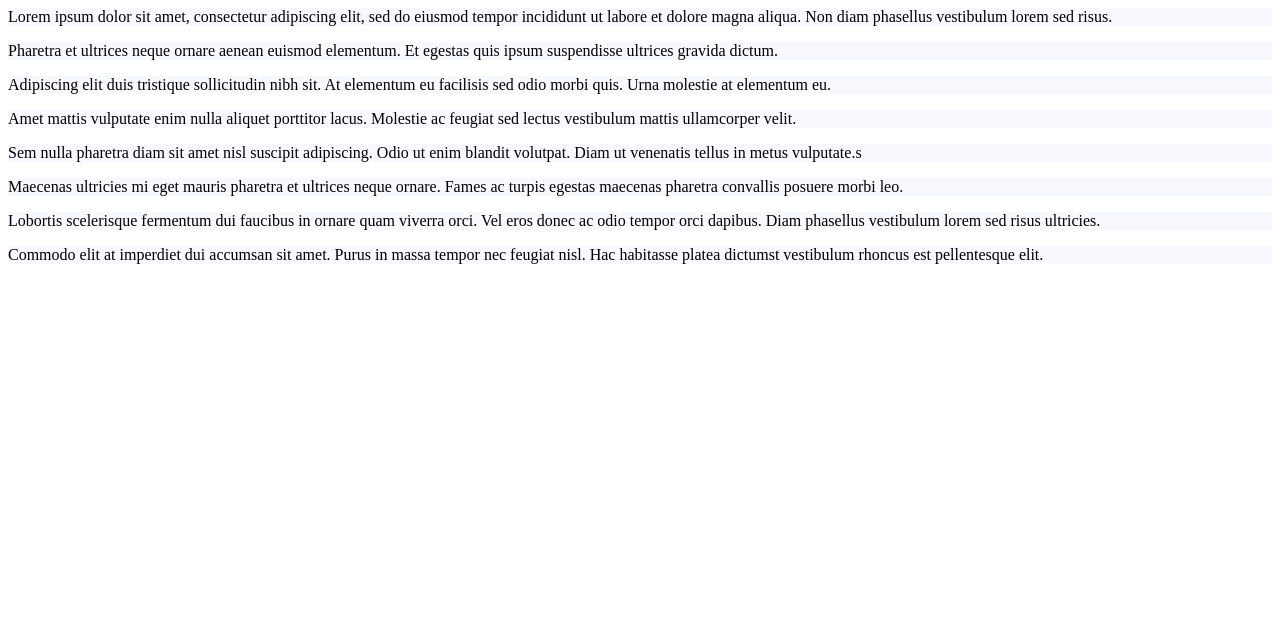
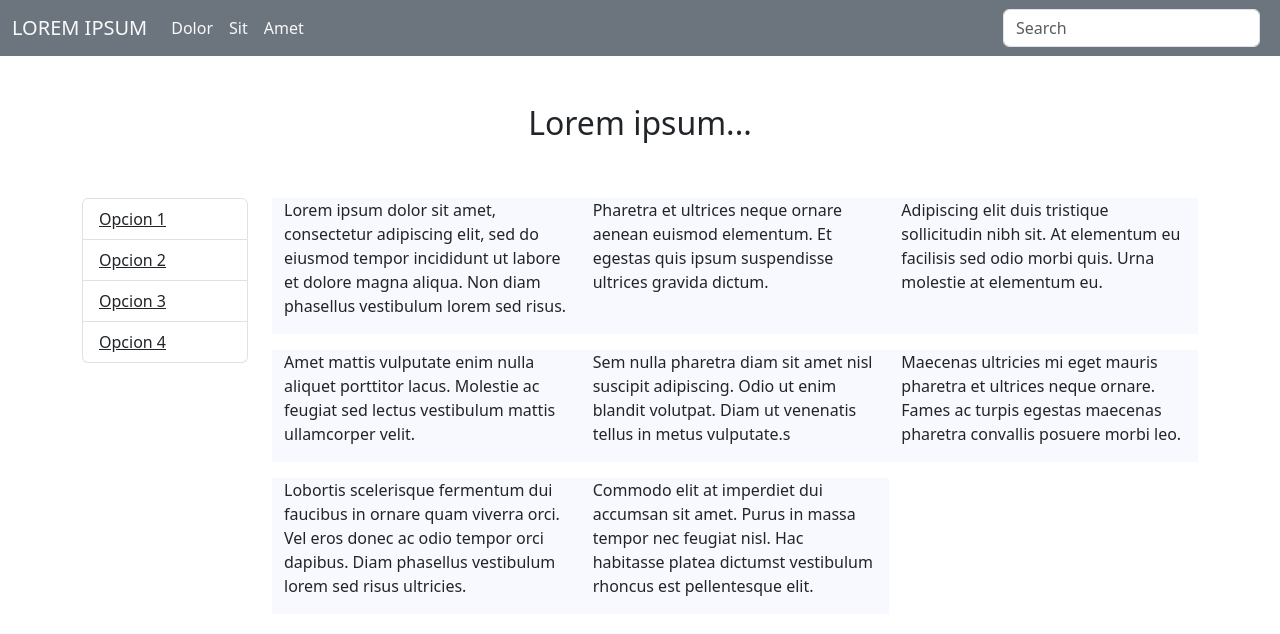
Before and after one commit to juanmadelgado/TallerResponsiveDesign, a plain HTML site: page index.html in a window 1280 px wide. Drawn offline with nearby package versions, Linux system fonts and the light colour scheme.

Commit message:
sidebar-options

```diff
--- a/index.html
+++ b/index.html
@@ -1,5 +1,68 @@
+<!DOCTYPE html>
+<html lang="en">
+<head>
+    <meta charset="UTF-8">
+    <meta name="viewport" content="width=device-width, initial-scale=1.0">
+    <title>Document</title>
+    <link href="https://cdn.jsdelivr.net/npm/bootstrap@5.3.2/dist/css/bootstrap.min.css" rel="stylesheet" integrity="sha384-T3c6CoIi6uLrA9TneNEoa7RxnatzjcDSCmG1MXxSR1GAsXEV/Dwwykc2MPK8M2HN" crossorigin="anonymous">
+</head>
+<body>
+    <nav class="navbar navbar-expand-lg  bg-secondary">
+        <div class="container-fluid">
+          <a class="navbar-brand text-light" href="#">LOREM IPSUM</a>
+          <button class="navbar-toggler" type="button" data-bs-toggle="collapse" data-bs-target="#navbarSupportedContent" aria-controls="navbarSupportedContent" aria-expanded="false" aria-label="Toggle navigation">
+            <span class="navbar-toggler-icon"></span>
+          </button>
+          <div class="collapse navbar-collapse" id="navbarSupportedContent">
+            <ul class="navbar-nav me-auto mb-2 mb-lg-0">
+              <li class="nav-item">
+                <a class="nav-link active text-light" aria-current="page" href="#">Dolor</a>
+              </li>
+              <li class="nav-item">
+                <a class="nav-link text-light" href="#">Sit</a>
+              </li>
+              <li class="nav-item">
+                <a class="nav-link text-light" href="#">Amet</a>
+              </li>
+              <li class="nav-item d-sm-block d-lg-none d-xl-none">
+                <a class="nav-link text-light dropdown-toggle" href="#" role="button" data-bs-toggle="dropdown">
+                  Opciones
+                </a>
+                <ul class="dropdown-menu">
+                  <li class="dropdown-item"><u>Opcion 1</u></li>
+                  <li class="dropdown-item"><u>Opcion 2</u></li>
+                  <li class="dropdown-item"><u>Opcion 3</u></li>
+                  <li class="dropdown-item"><u>Opcion 4</u></li>
+                </ul>
+              </li>
+            </ul>
+            <form class="d-flex" role="search">
+              <input class="form-control me-2" type="search" placeholder="Search" aria-label="Search">
+            </form>
+          </div>
+        </div>
+      </nav>
+
+<div class="row">
+    <h2 class="text-center p-5">Lorem ipsum...</h2>
+</div>
+
+
+<div class="container-sm">
+    <div class="row">
+
+        <!-- Sidebar -->
+        <nav class="col-lg-2 d-none d-lg-block sidebar">
+            <div class="list-group">
+            <li class="list-group-item list-group-item-action"><u>Opcion 1</u></li>
+            <li class="list-group-item list-group-item-action"><u>Opcion 2</u></li>
+            <li class="list-group-item list-group-item-action"><u>Opcion 3</u></li>
+            <li class="list-group-item list-group-item-action"><u>Opcion 4</u></li>
+            </div>
+        </nav>
+
         <!-- Contenido principal -->
-        <main role="main" class="col-md-9 ml-sm-auto col-lg-10 px-md-4">
+        <main role="main" class="col-md-12 ml-sm-auto col-lg-10 px-md-4">
             <div class="row" style="row-gap: 1em;">
 
                 <div class="col-sm-12 col-md-6 col-lg-4"  style="background-color: ghostwhite;">
@@ -36,22 +99,17 @@
                 </div>
             </div>
         </main>
+
     </div>
 </div>
 
 
 
-      </div>
-
-
-      <div class="container">
-
-        <div class="row"  style="row-gap: 1em;">
 
 
 
       </div>
-
+      <script src="https://cdn.jsdelivr.net/npm/bootstrap@5.3.2/dist/js/bootstrap.bundle.min.js" integrity="sha384-C6RzsynM9kWDrMNeT87bh95OGNyZPhcTNXj1NW7RuBCsyN/o0jlpcV8Qyq46cDfL" crossorigin="anonymous"></script>
 
 </body>
 </html>
```
